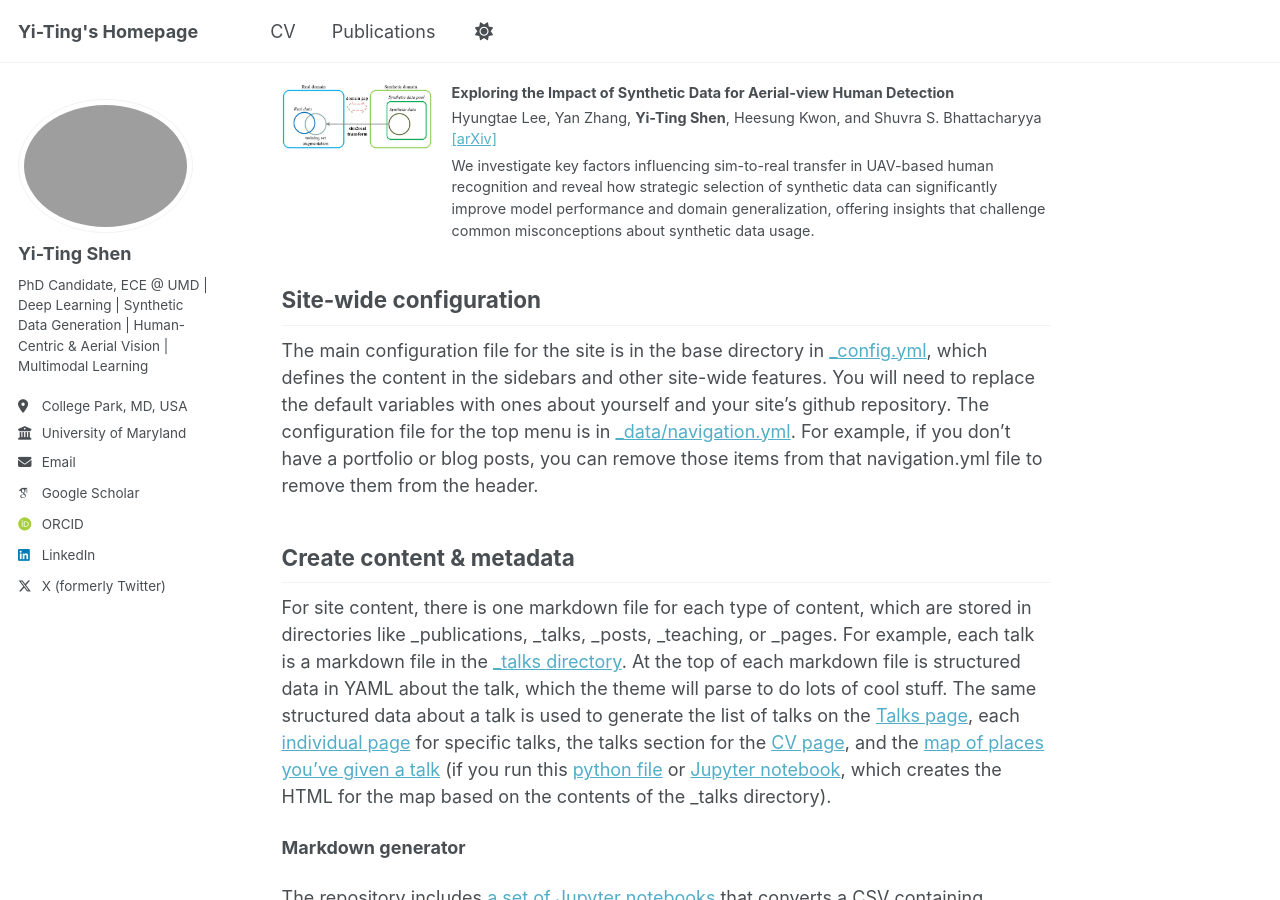
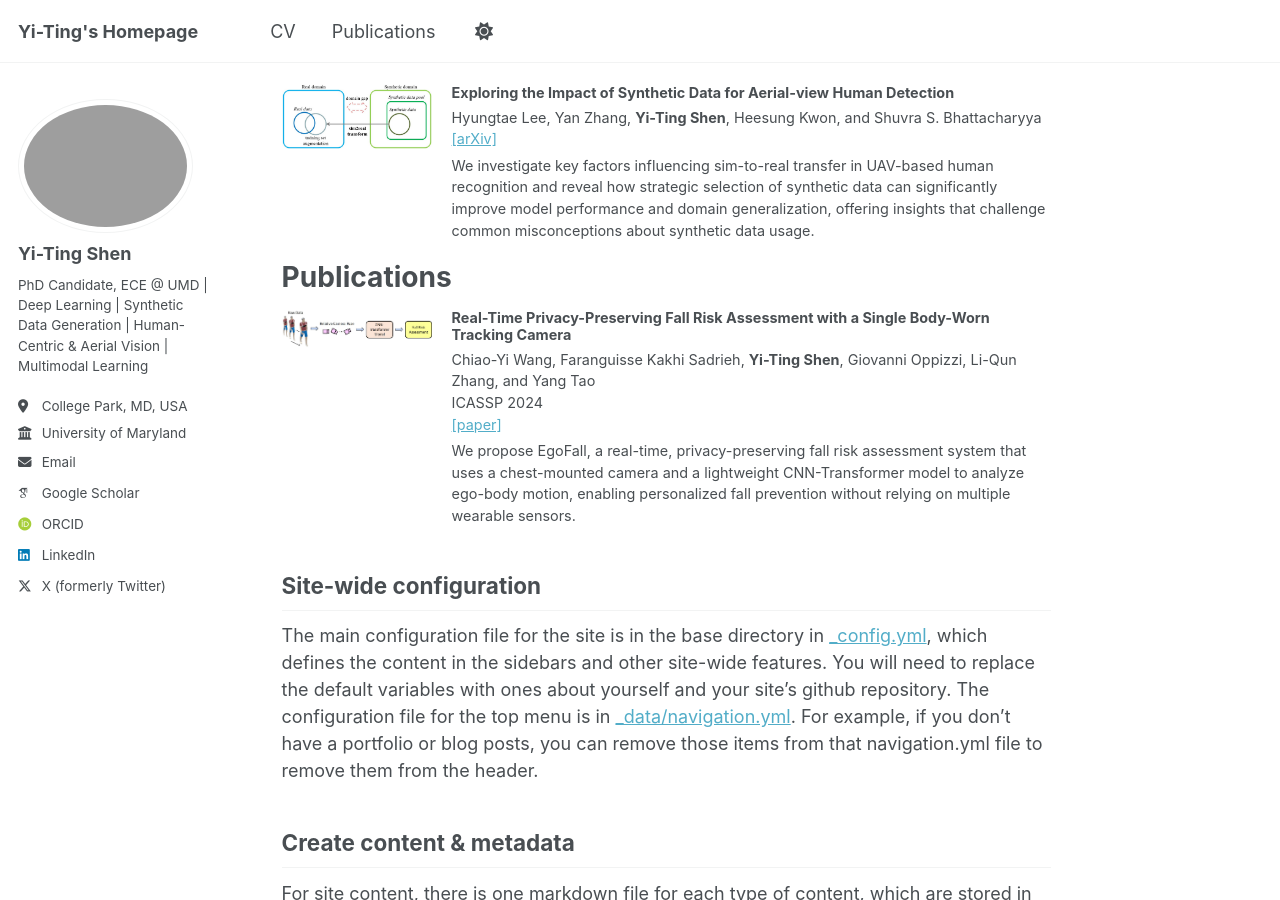
Before and after one commit to DennisShen/dennisshen.github.io, a Jekyll site: the page built from _pages/about.md, in a window 1280 px wide and 900 px high, scrolled down 1435 px. Built offline with Jekyll 4.4.1, drawn with Linux system fonts in a browser that asks for light colours; some web fonts are replaced.

Commit message:
update about.md

```diff
--- a/_pages/about.md
+++ b/_pages/about.md
@@ -97,6 +97,30 @@ Preprints
   </div>
 </div>
 
+Publications
+======
+<div style="display: flex; align-items: flex-start; margin-bottom: 20px; position: relative;">
+  <img src="/images/egofall.jpg" alt="EgoFall" style="width: 150px; height: auto; margin-right: 20px; border-radius: 4px;" class="original-image">
+  <div>
+    <h3 style="margin: 0; font-size: 0.8em;">
+      Real-Time Privacy-Preserving Fall Risk Assessment with a Single Body-Worn Tracking Camera
+    </h3>
+    <p style="margin: 5px 0; font-size: 0.8em;">
+      Chiao-Yi Wang, Faranguisse Kakhi Sadrieh, <strong>Yi-Ting Shen</strong>, Giovanni Oppizzi, Li-Qun Zhang, and Yang Tao
+      <br>
+      ICASSP 2024
+      <br>
+      <a href="https://ieeexplore.ieee.org/document/10447770">[paper]</a>
+    </p>
+    <p style="margin: 0; font-size: 0.8em;">
+      We propose EgoFall, a real-time, privacy-preserving fall risk assessment system that uses a chest-mounted camera and a lightweight CNN-Transformer model to analyze ego-body motion, enabling personalized fall prevention without relying on multiple wearable sensors.
+    </p>
+  </div>
+  <div class="enlarged-image-container">
+    <img src="/images/egofall.jpg" alt="EgoFall Enlarged" class="enlarged-image">
+  </div>
+</div>
+
 <style>
 /* Add this CSS to your page or a linked stylesheet */
 .original-image {
```
Also changed, not shown: images/egofall.jpg (added).
